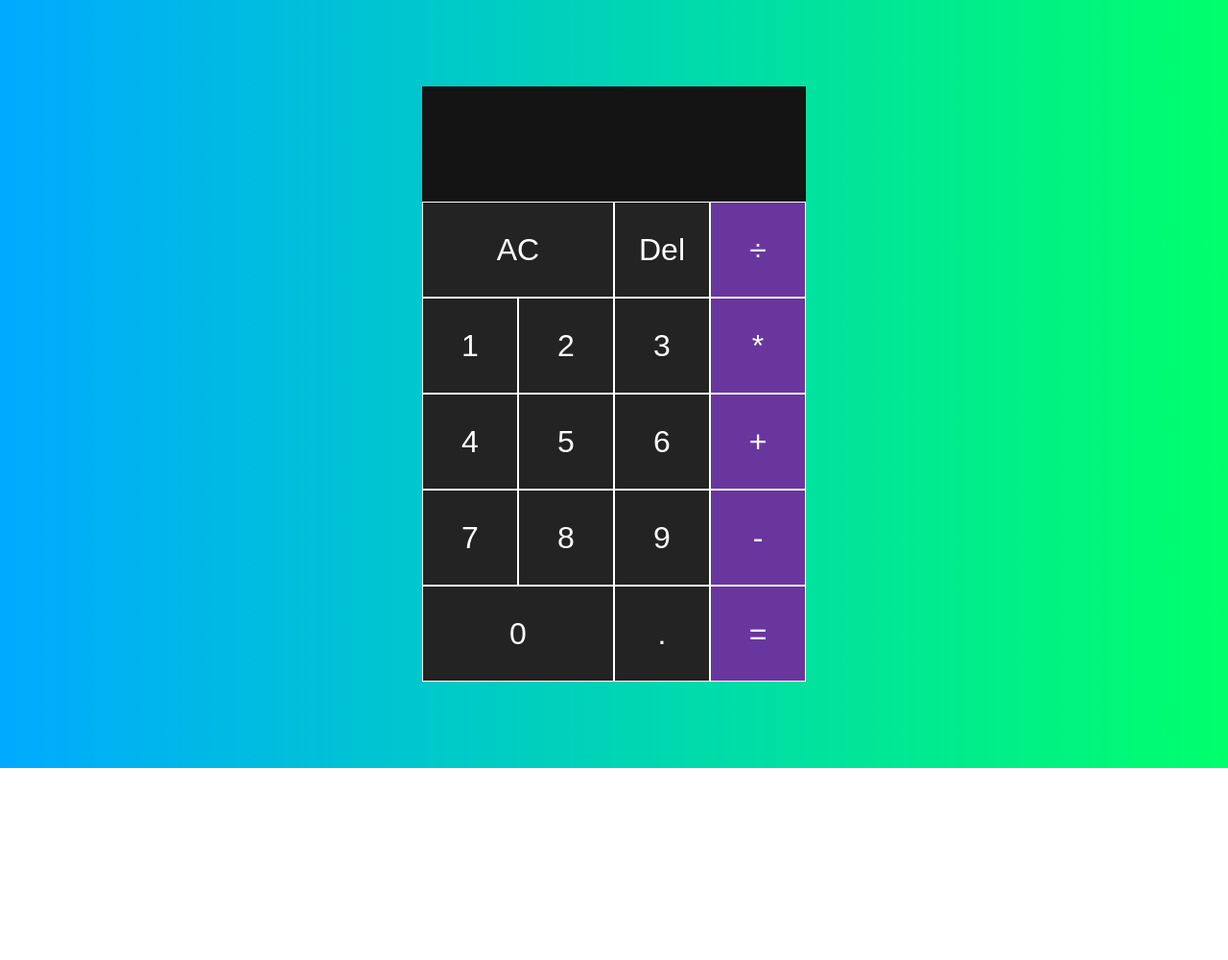
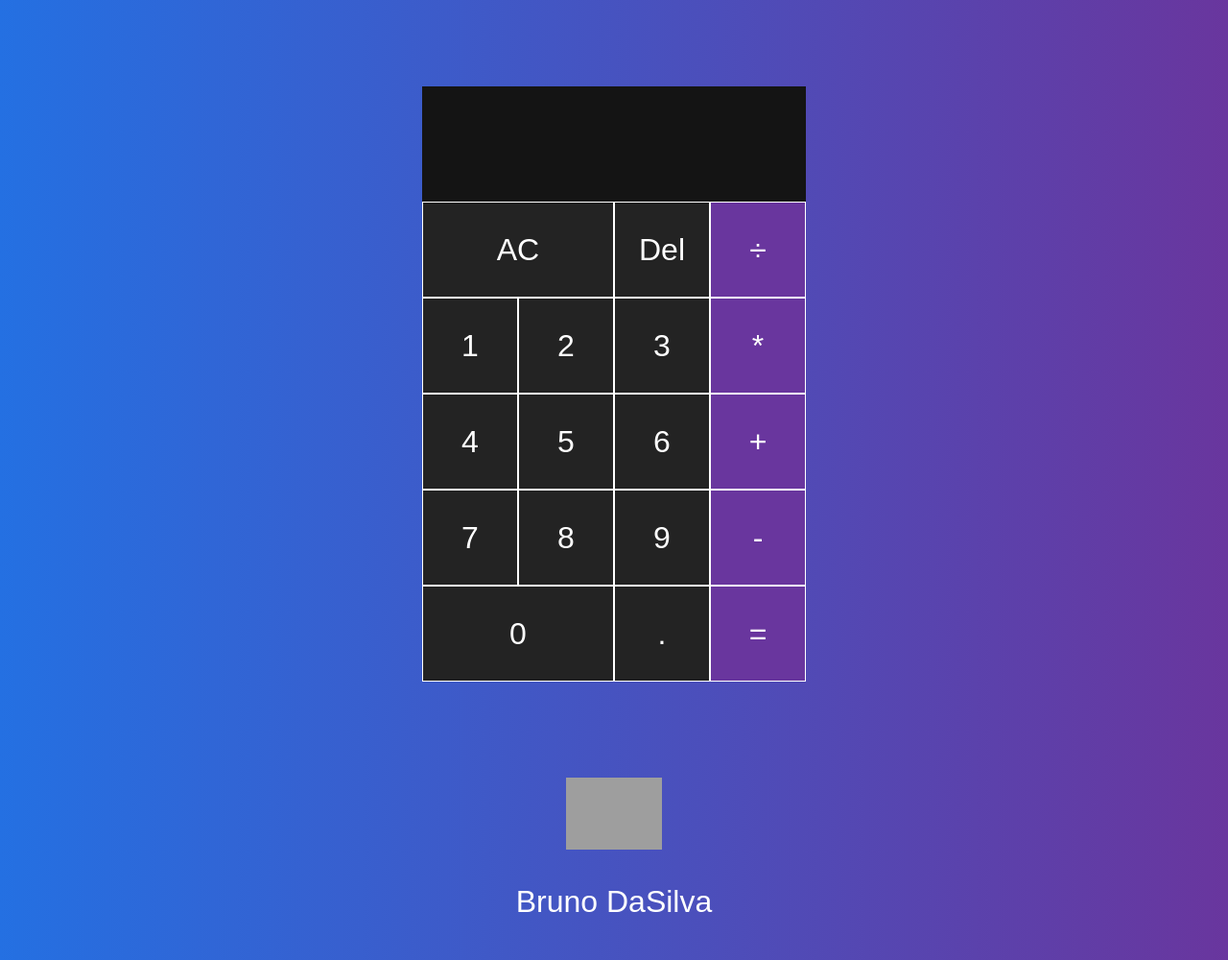
Before and after one commit to Brunno-DaSilva/JavaScriptCalculator, a website: page calculator/index.html in a window 1280 px wide. Shown: the whole page at 96% size. Before the commit the page ends 800 px from the top, so only its background shows below. Drawn offline with Linux system fonts and the light colour scheme; grey boxes are pictures that could not be loaded.

Commit message:
Calculator style finished

```diff
--- a/calculator/index.html
+++ b/calculator/index.html
@@ -7,6 +7,10 @@
     <meta http-equiv="X-UA-Compatible" content="ie=edge">
     <title>Calculator</title>
     <link href="styles.css" rel="stylesheet">
+    <!--FontAwesome -->
+    <link rel="stylesheet" href="https://use.fontawesome.com/releases/v5.6.3/css/all.css"
+        integrity="sha384-UHRtZLI+pbxtHCWp1t77Bi1L4ZtiqrqD80Kn4Z8NTSRyMA2Fd33n5dQ8lWUE00s/" crossorigin="anonymous" />
+
 </head>
 
 <body>
@@ -35,9 +39,24 @@
             <button data-number>.</button>
             <button style="background-color: #69369e;" data-equals id="equals">=</button>
         </div>
-    </div>
+        <div>
 
-    <script src="script.js" defer></script>
+            <div class="title">
+                <img src="https://res.cloudinary.com/duprwuo4j/image/upload/c_scale,w_155/v1574831158/imgs_starwars/imgs/BLOGO_k36v5y.png"
+                    alt="logo" />
+                <h3>Bruno DaSilva</h3>
+                <!-- <a href="https://github.com/DaSilvaBrunoTexas" target="_blank">
+                    <i class="fab fa-github-alt fa-2x "></i>
+                </a>
+                <a href="https://www.linkedin.com/in/bruno-dasilva/" target="_blank">
+                    <i class="fab fa-linkedin fa-2x"></i>
+                </a>
+                <a href="http://bruno-dasilva.com/" target="_blank">
+                    <i class="fas fa-globe fa-2x"></i>
+                </a> -->
+            </div>
+
+            <script src="script.js" defer></script>
 </body>
 
 </html>
--- a/calculator/styles.css
+++ b/calculator/styles.css
@@ -7,9 +7,24 @@
   body {
     padding: 0;
     margin: 0;
-    background: linear-gradient(to right, #00AAFF, #00FF6C);
+    background: linear-gradient(to right, rgb(36, 112, 226), #69369e);
   }
 
+  .title{
+    text-align: center;
+    padding: 10px;
+
+  }
+
+  .title img {
+    width: 100px;
+    height: auto;
+  }
+
+  .title h3{
+    color: #ffffffff;
+    font-size: 2rem;
+  }
 
   .container {
     display: grid;
```
